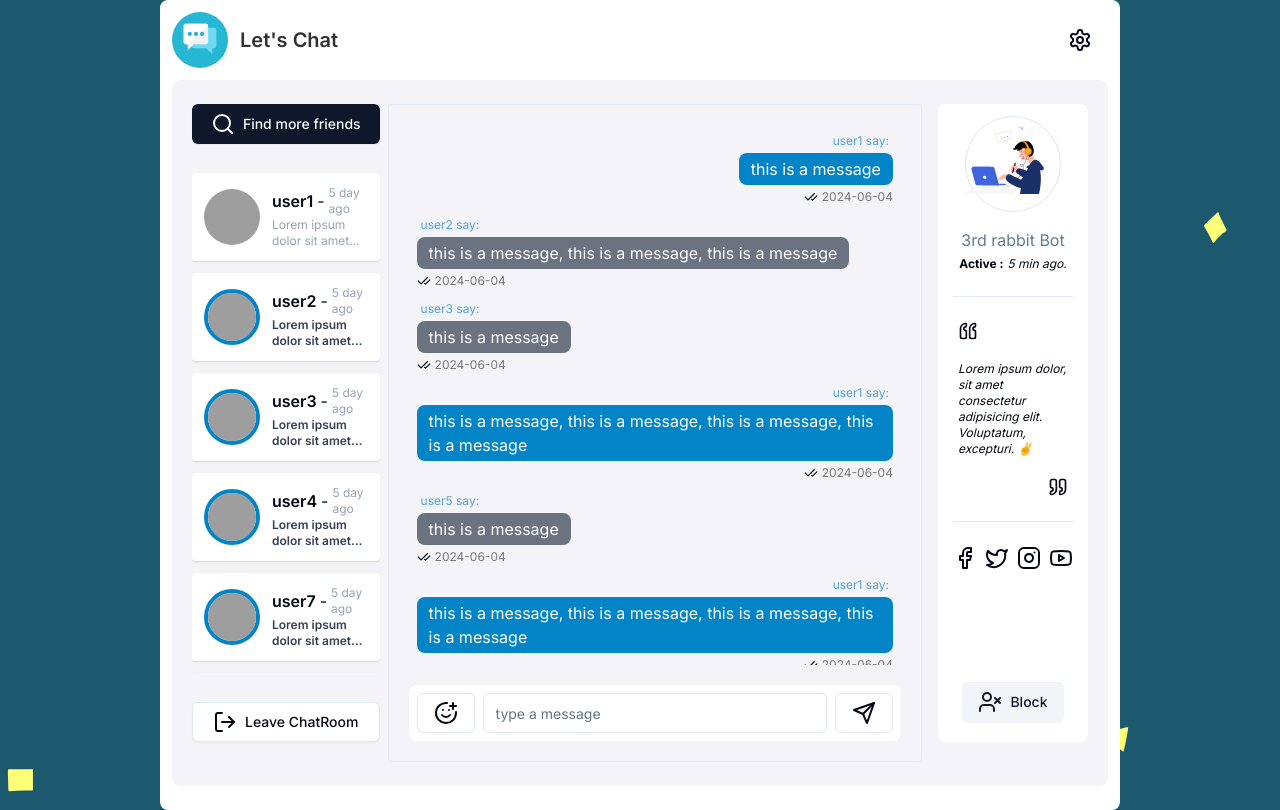
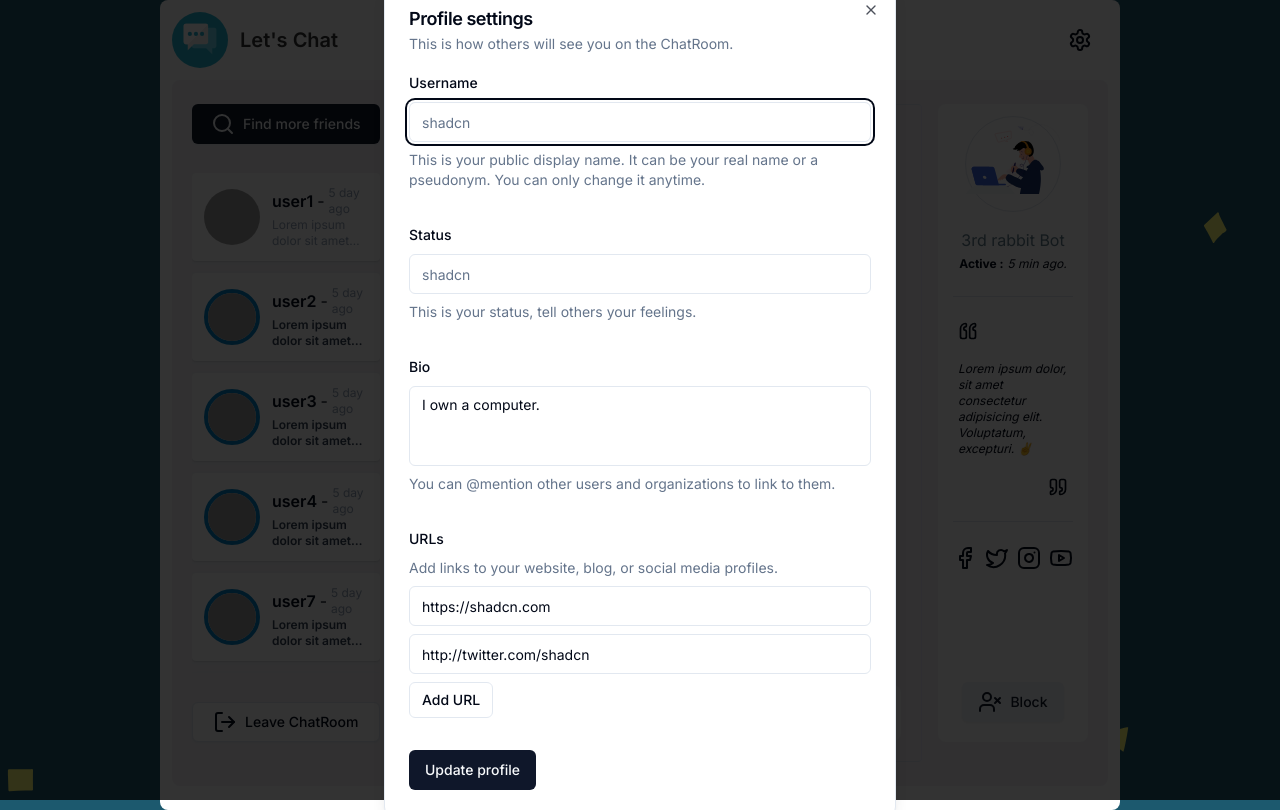
Before and after one commit to alohadancemeow/next-chatroom-rebuild, a Next.js app: page /home in a window 1280 px wide. Both pictures are taken after a click on the element 1080 px from the left and 40 px from the top of the page. Built offline with nearby package versions, Linux system fonts and the light colour scheme; grey boxes are pictures that could not be loaded.

Commit message:
🍀 add setting s modal

```diff
--- a/components/header.tsx
+++ b/components/header.tsx
@@ -1,8 +1,14 @@
+"use client";
+
+import useSettingsModal from "@/states/settings-modal";
 import { Settings } from "lucide-react";
+import SettingsDialog from "./settings/settings-dialog";
 
 type Props = {};
 
 const Header = (props: Props) => {
+  const settingsModal = useSettingsModal();
+
   return (
     <div className="flex items-center justify-between">
       <div className="flex items-center justify-center cursor-pointer gap-3">
@@ -12,9 +18,13 @@ const Header = (props: Props) => {
         </p>
       </div>
 
-      <div className="mr-4 cursor-pointer">
+      <div
+        className="mr-4 cursor-pointer"
+        onClick={() => settingsModal.onOpen()}
+      >
         <Settings />
       </div>
+      <SettingsDialog />
     </div>
   );
 };
--- /dev/null
+++ b/components/settings/settings-dialog.tsx
@@ -0,0 +1,35 @@
+import {
+  Dialog,
+  DialogContent,
+  DialogDescription,
+  DialogHeader,
+  DialogTitle,
+} from "@/components/ui/dialog";
+import { Input } from "@/components/ui/input";
+
+import { SettingsForm } from "./settings-form";
+import useSettingsModal from "@/states/settings-modal";
+
+type Props = {};
+
+const SettingsDialog = (props: Props) => {
+  const settingsModal = useSettingsModal();
+
+  return (
+    <Dialog open={settingsModal.isOpen} onOpenChange={settingsModal.onClose}>
+      <DialogContent className="sm:max-w-md md:max-w-lg">
+        <DialogHeader>
+          <DialogTitle>Profile settings</DialogTitle>
+          <DialogDescription>
+            This is how others will see you on the ChatRoom.
+          </DialogDescription>
+        </DialogHeader>
+        <div className="flex flex-col">
+          <SettingsForm />
+        </div>
+      </DialogContent>
+    </Dialog>
+  );
+};
+
+export default SettingsDialog;
--- /dev/null
+++ b/components/settings/settings-form.tsx
@@ -0,0 +1,162 @@
+"use client";
+
+import { zodResolver } from "@hookform/resolvers/zod";
+import { useFieldArray, useForm } from "react-hook-form";
+import { z } from "zod";
+
+import { cn } from "@/lib/utils";
+import {
+  Form,
+  FormControl,
+  FormDescription,
+  FormField,
+  FormItem,
+  FormLabel,
+  FormMessage,
+} from "@/components/ui/form";
+import { Input } from "../ui/input";
+import { Textarea } from "../ui/textarea";
+import { Button } from "../ui/button";
+
+const profileFormSchema = z.object({
+  username: z
+    .string()
+    .min(2, {
+      message: "Username must be at least 2 characters.",
+    })
+    .max(30, {
+      message: "Username must not be longer than 30 characters.",
+    }),
+  status: z.string().max(30, {
+    message: "Status must not be longer than 30 characters.",
+  }),
+  bio: z.string().max(160).min(4),
+  urls: z
+    .array(
+      z.object({
+        value: z.string().url({ message: "Please enter a valid URL." }),
+      })
+    )
+    .optional(),
+});
+
+type ProfileFormValues = z.infer<typeof profileFormSchema>;
+
+// This can come from your database or API.
+const defaultValues: Partial<ProfileFormValues> = {
+  bio: "I own a computer.",
+  urls: [
+    { value: "https://shadcn.com" },
+    { value: "http://twitter.com/shadcn" },
+  ],
+};
+
+export function SettingsForm() {
+  const form = useForm<ProfileFormValues>({
+    resolver: zodResolver(profileFormSchema),
+    defaultValues,
+    mode: "onChange",
+  });
+
+  const { fields, append } = useFieldArray({
+    name: "urls",
+    control: form.control,
+  });
+
+  function onSubmit(data: ProfileFormValues) {}
+
+  return (
+    <Form {...form}>
+      <form onSubmit={form.handleSubmit(onSubmit)} className="space-y-8">
+        <FormField
+          control={form.control}
+          name="username"
+          render={({ field }) => (
+            <FormItem>
+              <FormLabel>Username</FormLabel>
+              <FormControl>
+                <Input placeholder="shadcn" {...field} />
+              </FormControl>
+              <FormDescription>
+                This is your public display name. It can be your real name or a
+                pseudonym. You can only change it anytime.
+              </FormDescription>
+              <FormMessage />
+            </FormItem>
+          )}
+        />
+        <FormField
+          control={form.control}
+          name="status"
+          render={({ field }) => (
+            <FormItem>
+              <FormLabel>Status</FormLabel>
+              <FormControl>
+                <Input placeholder="shadcn" {...field} />
+              </FormControl>
+              <FormDescription>
+                This is your status, tell others your feelings.
+              </FormDescription>
+              <FormMessage />
+            </FormItem>
+          )}
+        />
+
+        <FormField
+          control={form.control}
+          name="bio"
+          render={({ field }) => (
+            <FormItem>
+              <FormLabel>Bio</FormLabel>
+              <FormControl>
+                <Textarea
+                  placeholder="Tell us a little bit about yourself"
+                  className="resize-none"
+                  {...field}
+                />
+              </FormControl>
+              <FormDescription>
+                You can <span>@mention</span> other users and organizations to
+                link to them.
+              </FormDescription>
+              <FormMessage />
+            </FormItem>
+          )}
+        />
+        <div>
+          {fields.map((field, index) => (
+            <FormField
+              control={form.control}
+              key={field.id}
+              name={`urls.${index}.value`}
+              render={({ field }) => (
+                <FormItem>
+                  <FormLabel className={cn(index !== 0 && "sr-only")}>
+                    URLs
+                  </FormLabel>
+                  <FormDescription className={cn(index !== 0 && "sr-only")}>
+                    Add links to your website, blog, or social media profiles.
+                  </FormDescription>
+                  <FormControl>
+                    <Input {...field} />
+                  </FormControl>
+                  <FormMessage />
+                </FormItem>
+              )}
+            />
+          ))}
+          <Button
+            type="button"
+            variant="outline"
+            size="sm"
+            className="mt-2"
+            onClick={() => append({ value: "" })}
+          >
+            Add URL
+          </Button>
+        </div>
+        <Button type="submit">Update profile</Button>
+      </form>
+    </Form>
+  );
+}
--- /dev/null
+++ b/components/ui/textarea.tsx
@@ -0,0 +1,24 @@
+import * as React from "react"
+
+import { cn } from "@/lib/utils"
+
+export interface TextareaProps
+  extends React.TextareaHTMLAttributes<HTMLTextAreaElement> {}
+
+const Textarea = React.forwardRef<HTMLTextAreaElement, TextareaProps>(
+  ({ className, ...props }, ref) => {
+    return (
+      <textarea
+        className={cn(
+          "flex min-h-[80px] w-full rounded-md border border-input bg-background px-3 py-2 text-sm ring-offset-background placeholder:text-muted-foreground focus-visible:outline-none focus-visible:ring-2 focus-visible:ring-ring focus-visible:ring-offset-2 disabled:cursor-not-allowed disabled:opacity-50",
+          className
+        )}
+        ref={ref}
+        {...props}
+      />
+    )
+  }
+)
+Textarea.displayName = "Textarea"
+
+export { Textarea }
--- /dev/null
+++ b/states/settings-modal.ts
@@ -0,0 +1,15 @@
+import { create } from "zustand";
+
+interface SettingsModalStore {
+  isOpen: boolean;
+  onOpen: () => void;
+  onClose: () => void;
+}
+
+const useSettingsModal = create<SettingsModalStore>((set) => ({
+  isOpen: false,
+  onOpen: () => set({ isOpen: true }),
+  onClose: () => set({ isOpen: false }),
+}));
+
+export default useSettingsModal;
```
